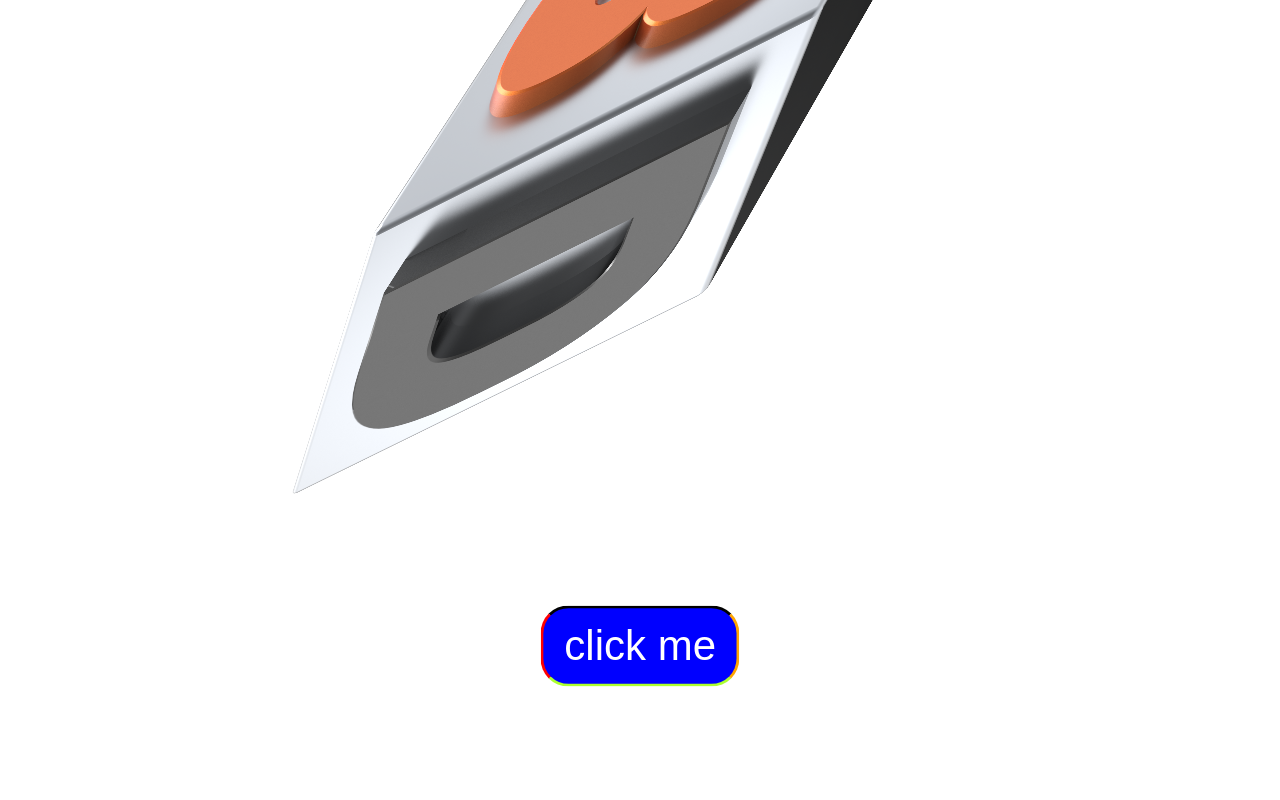
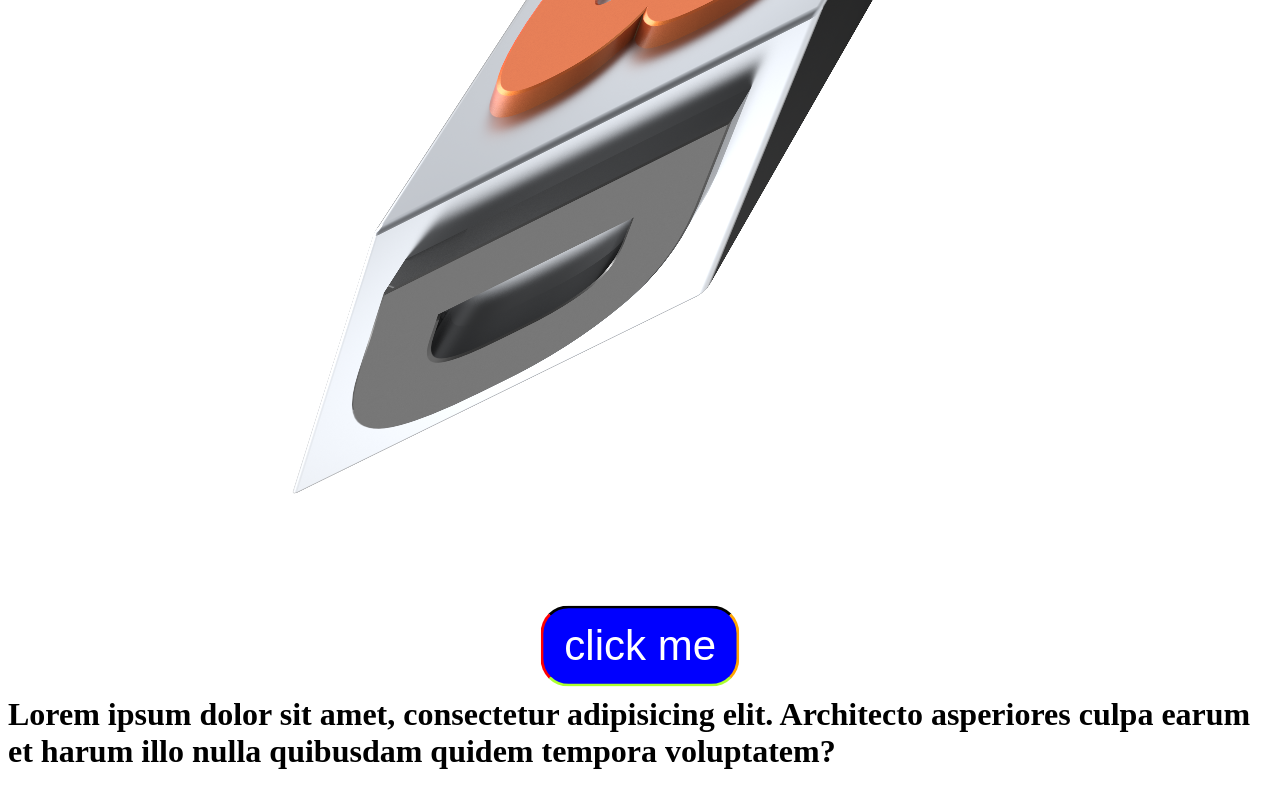
Before and after one commit to oxnam04/motion, a plain HTML site: page index.html in a window 1280 px wide. Shown: the part 1251-2051 px from the top of the page. Before the commit the page ends 1938 px from the top, so only its background shows below. Drawn offline with Linux system fonts and the light colour scheme.

Commit message:
add lorem (#1)
Co-authored-by: rolanusonov <rolanusonov031209Gmail.com>

```diff
--- a/css/style.css
+++ b/css/style.css
@@ -13,6 +13,10 @@
         transform: rotate(360deg);
     }
 
+}
+.title::selection{
+    background: red;
+    color: white;
 }
 .block{
     border: solid 1px darkblue;
--- a/index.html
+++ b/index.html
@@ -26,6 +26,7 @@
 
 
 <button class="btn">click me</button>
+<h1 class="title">Lorem ipsum dolor sit amet, consectetur adipisicing elit. Architecto asperiores culpa earum et harum illo nulla quibusdam quidem tempora voluptatem?</h1>
 
 </body>
 </html>
```
